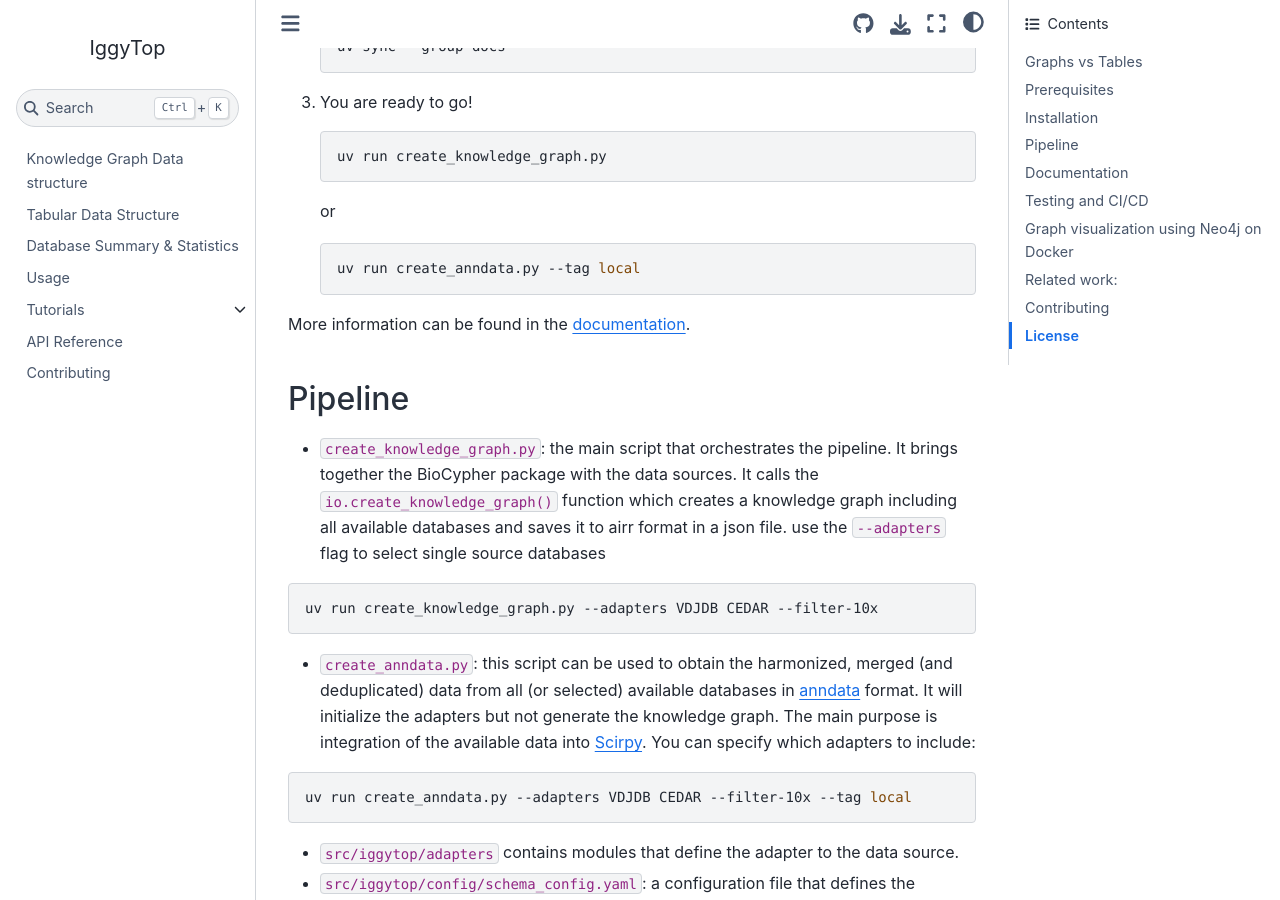
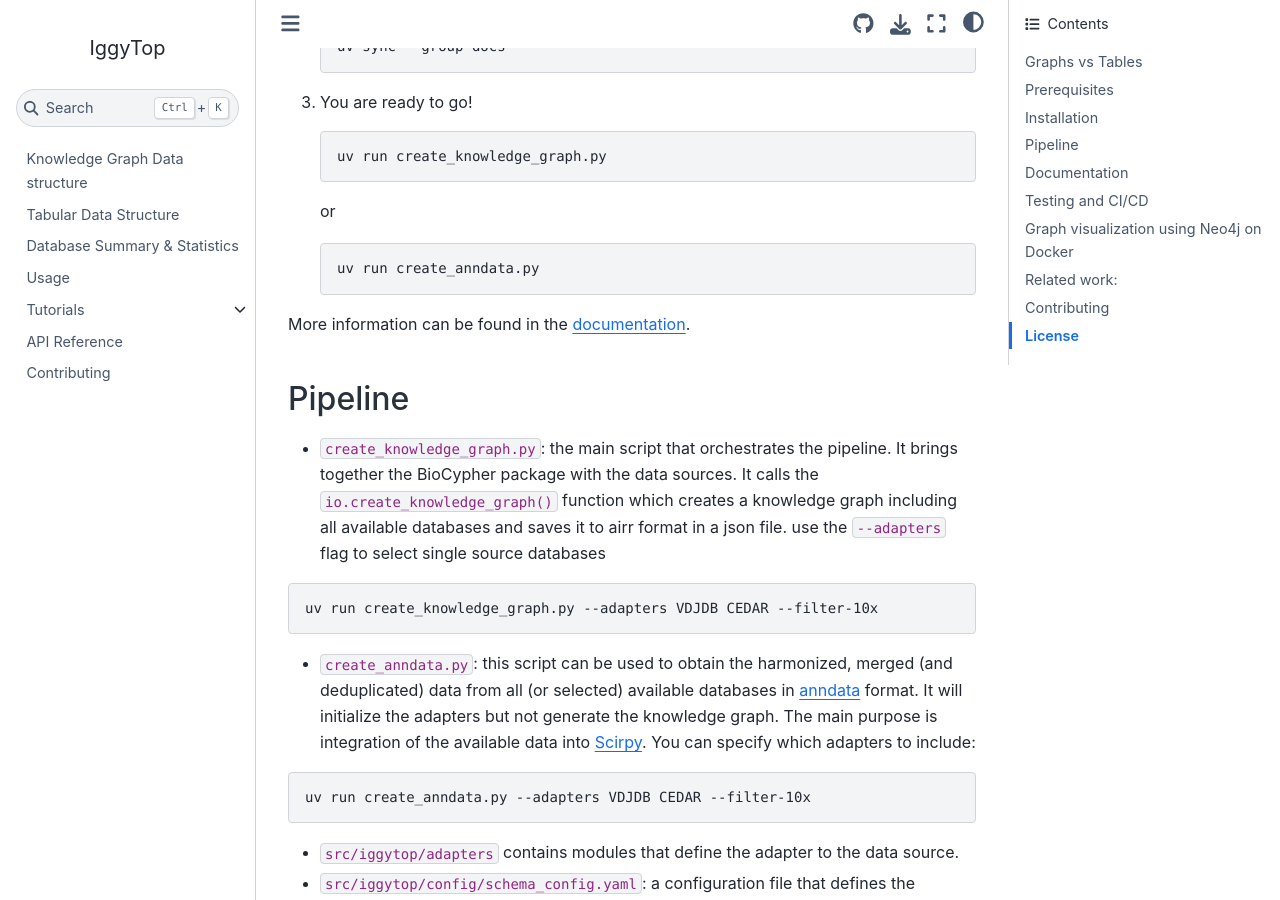
Before and after one commit to biocypher/iggytop, a Sphinx documentation site: the page built from docs/source/index.md, in a window 1280 px wide and 900 px high, scrolled down 2057 px. Built offline with Sphinx 7.4.7 and the Sphinx Book theme 1.1.4, drawn with Linux system fonts in a browser that asks for light colours; pages that are not in the unit, such as notebooks, are missing from menus.

````diff
--- a/README.md
+++ b/README.md
@@ -55,7 +55,7 @@ Two paths are covered: A tabular path, stacking the source databases and returni
    or
 
    ```bash
-   uv run create_anndata.py --tag local
+   uv run create_anndata.py
    ```
 More information can be found in the [documentation](https://iggytop.readthedocs.io/en/latest/).
 
@@ -69,7 +69,7 @@ uv run create_knowledge_graph.py --adapters VDJDB CEDAR --filter-10x
 - `create_anndata.py`: this script can be used to obtain the harmonized, merged (and deduplicated) data from all (or selected) available databases in [anndata](https://anndata.readthedocs.io/en/stable/index.html) format.
 It will initialize the adapters but not generate the knowledge graph. The main purpose is integration of the available data into [Scirpy](https://scirpy.scverse.org/en/latest/). You can specify which adapters to include:
 ```bash
-uv run create_anndata.py --adapters VDJDB CEDAR --filter-10x --tag local
+uv run create_anndata.py --adapters VDJDB CEDAR --filter-10x
 ```
 - `src/iggytop/adapters` contains modules that define the adapter to the data source.
 
--- a/create_anndata.py
+++ b/create_anndata.py
@@ -63,7 +63,7 @@ def main():
     parser.add_argument(
         "--tag",
         type=str,
-        required=True,
+        default="latest",
         help="Release tag to embed in metadata (e.g. data-YYYY.MM.DD.HHMMSS).",
     )
 
````
Also changed, not shown: docs/source/tabular_data_structure.md (+1 -1 lines).
